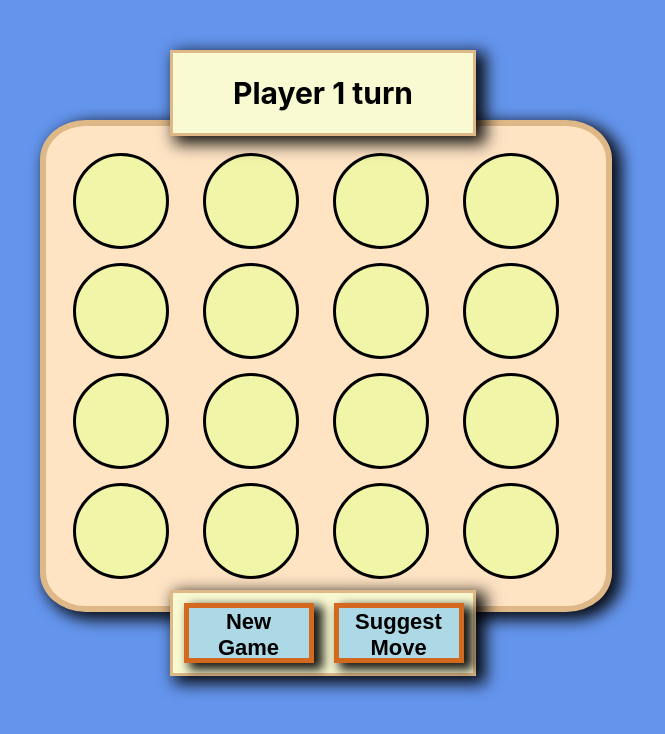
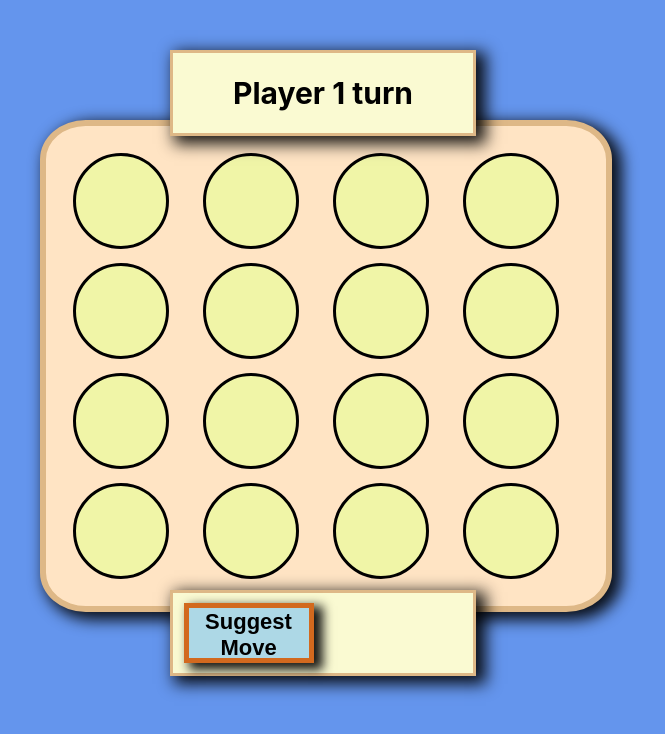
Before and after one commit to aviralrabbit1/connect-4, a React (Create React App) app: page / in a window 1280 px wide. Shown: the top 734 px of the page, without its empty margins (366-1031 px from the left). Built offline with nearby package versions, Linux system fonts and the light colour scheme.

Commit message:
Alternative new game/suggest move for gameState

```diff
--- a/src/Components/Footer.js
+++ b/src/Components/Footer.js
@@ -1,10 +1,16 @@
 import React from 'react'
+import { GAME_STATE_PLAYING } from './Gameboard'
 
-function Footer({onClickEvent, onSuggestClick}) {
+function Footer({onClickEvent, onSuggestClick, gameState}) {
+  const renderButton = () =>{
+    if(gameState === GAME_STATE_PLAYING){
+      return <button onClick={onSuggestClick} >Suggest Move</button>
+    }
+    return <button onClick={onClickEvent}>New Game</button>;
+  }
   return (
     <div className='panel header footer'>
-      <button onClick={onClickEvent}>New Game</button>
-      <button onClick={onSuggestClick}>Suggest Move</button>
+      { renderButton() }
     </div>
   )
 }
--- a/src/Components/Gameboard.js
+++ b/src/Components/Gameboard.js
@@ -92,7 +92,7 @@ function Gameboard() {
       <div className="gameBoard" >
         {initBoard()}
       </div>
-      <Footer onClickEvent={initGame} onSuggestClick={suggestMove} />
+      <Footer onClickEvent={initGame} onSuggestClick={suggestMove} gameState={gameState} />
     </>
   )
 }
```
